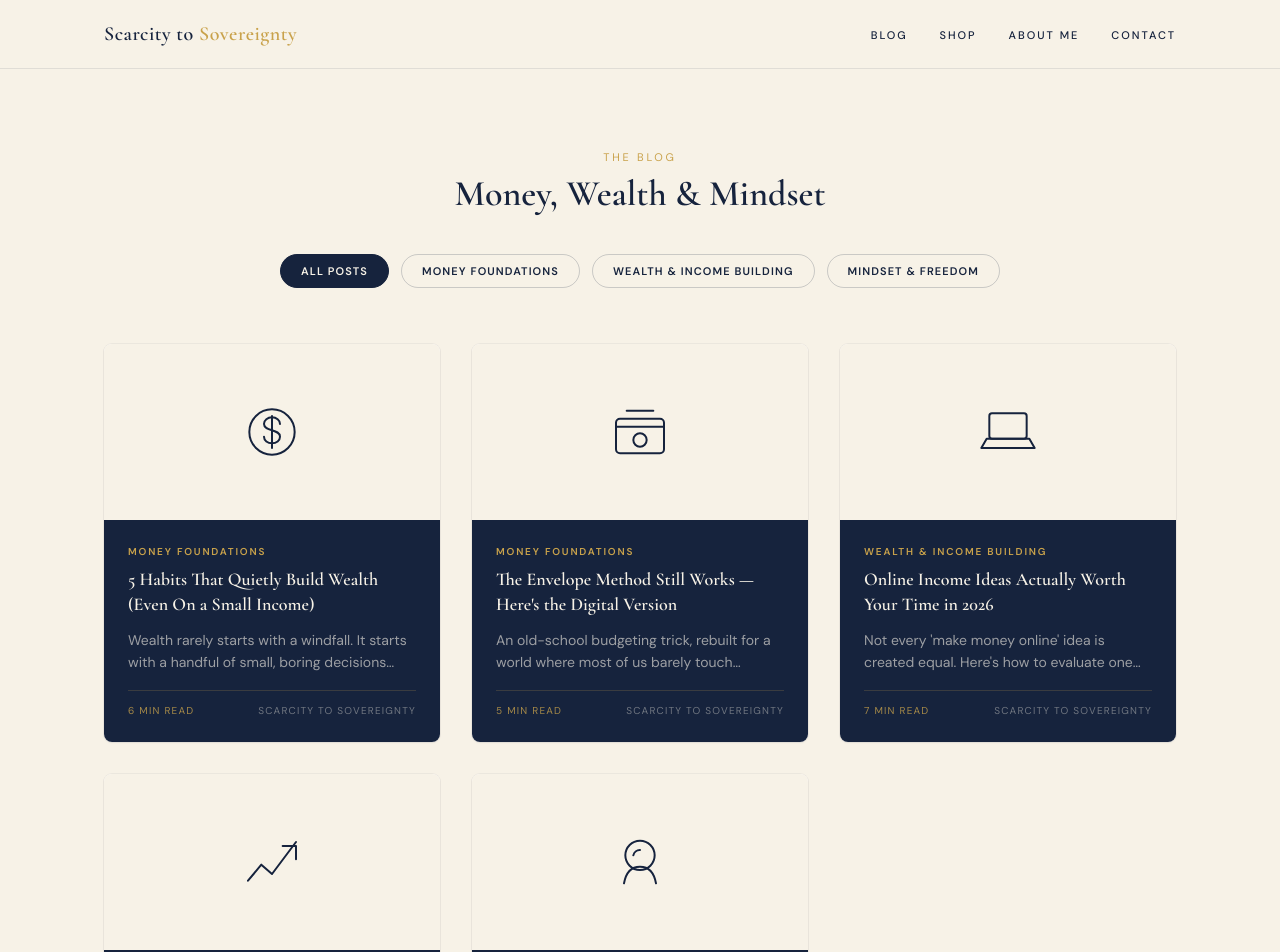
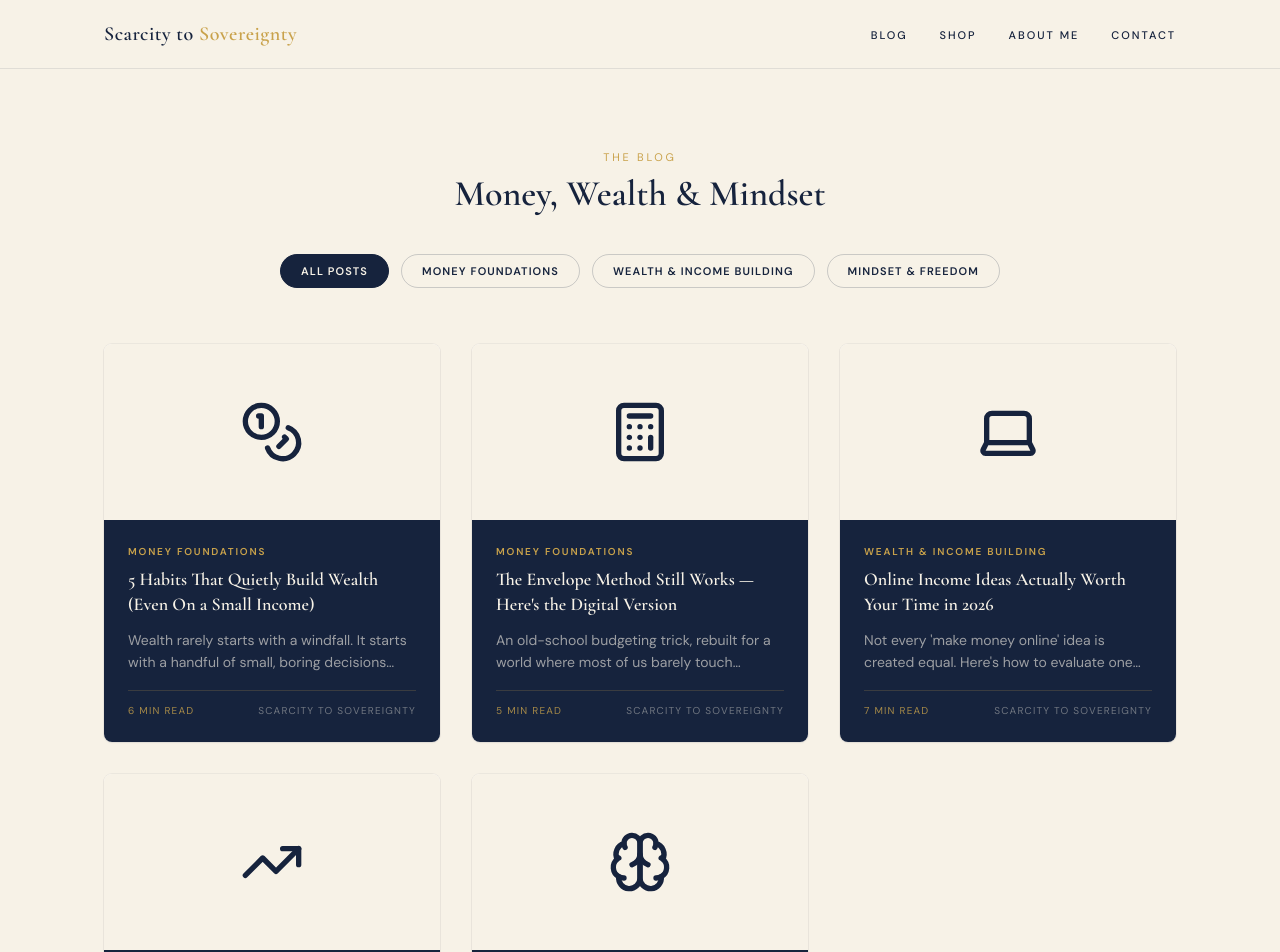
Before and after one commit to Ak-Lexzy1/Scarcity-to-Sovereignty-, a Next.js app: page /blog in a window 1280 px wide. Shown: the top 952 px of the page. Built offline with nearby package versions, Linux system fonts and the light colour scheme.

Commit message:
Refactor Icons component and update iconMap

```diff
--- a/src/components/Icons.tsx
+++ b/src/components/Icons.tsx
@@ -1,113 +1,169 @@
+import {
+  PiggyBank, Wallet, Coins, CreditCard, Banknote, TrendingUp, TrendingDown,
+  LineChart, BarChart3, PieChart, Landmark, Building2, Receipt, Calculator,
+  Target, Compass, Map, Milestone, Flag, Trophy, Award, Medal, Star,
+  Brain, Sparkles, Sunrise, Sun, Lightbulb, Eye, Heart, HeartHandshake,
+  Shield, ShieldCheck, Lock, Unlock, Key, Vault, Gem, Crown,
+  Rocket, Zap, Flame, Gauge, ArrowUpRight, ArrowUpCircle, TrendingUp as Growth,
+  Laptop, Smartphone, Globe, Wifi, Mail, Send, Briefcase, BriefcaseBusiness,
+  Users, UserCheck, Handshake, MessageCircle, Megaphone,
+  Home, Car, Plane, ShoppingBag, ShoppingCart, Tag, Percent,
+  Calendar, CalendarCheck, Clock, Hourglass, AlarmClock,
+  BookOpen, GraduationCap, PenTool, FileText, ClipboardList, ClipboardCheck,
+  CheckCircle2, CircleDollarSign, DollarSign, Infinity, Repeat, RefreshCw,
+  Layers, Building, Factory, Store, Package, Boxes,
+  Umbrella, LifeBuoy, Anchor, Mountain, TreePine, Leaf, Seedling,
+  Puzzle, Wrench, Settings, Cog, Filter, Search,
+  Smile, ThumbsUp, HandCoins, Landmark as Bank, Scale, Gavel,
+  AlertCircle, AlertTriangle, Info, HelpCircle, Ban, XCircle,
+  type LucideIcon,
+} from "lucide-react";
 import type { SVGProps } from "react";
-import type * as React from "react";
 
-type IconProps = SVGProps<SVGSVGElement>;
+export const iconMap: Record<string, LucideIcon> = {
+  // Money & wealth
+  budget: Calculator,
+  savings: PiggyBank,
+  wallet: Wallet,
+  coin: Coins,
+  cash: Banknote,
+  "credit-card": CreditCard,
+  income: CircleDollarSign,
+  money: DollarSign,
+  receipt: Receipt,
+  "hand-coins": HandCoins,
+  bank: Bank,
+  vault: Vault,
 
-const base = {
-  fill: "none",
-  strokeWidth: 1.5,
-  strokeLinecap: "round" as const,
-  strokeLinejoin: "round" as const,
+  // Growth & investing
+  growth: TrendingUp,
+  decline: TrendingDown,
+  chart: LineChart,
+  "bar-chart": BarChart3,
+  "pie-chart": PieChart,
+  invest: Landmark,
+  compound: Repeat,
+  scale: Scale,
+
+  // Mindset & wellbeing
+  mindset: Brain,
+  clarity: Sparkles,
+  awaken: Sunrise,
+  positivity: Sun,
+  idea: Lightbulb,
+  vision: Eye,
+  heart: Heart,
+  gratitude: HeartHandshake,
+  calm: Smile,
+
+  // Security & freedom
+  shield: Shield,
+  protected: ShieldCheck,
+  lock: Lock,
+  unlock: Unlock,
+  key: Key,
+  freedom: Unlock,
+  gem: Gem,
+  sovereignty: Crown,
+
+  // Ambition & progress
+  compass: Compass,
+  map: Map,
+  milestone: Milestone,
+  goal: Flag,
+  win: Trophy,
+  award: Award,
+  achievement: Medal,
+  star: Star,
+  rocket: Rocket,
+  energy: Zap,
+  motivation: Flame,
+  speed: Gauge,
+  rise: ArrowUpRight,
+  levelup: ArrowUpCircle,
+
+  // Work & income streams
+  laptop: Laptop,
+  mobile: Smartphone,
+  online: Globe,
+  connected: Wifi,
+  email: Mail,
+  outreach: Send,
+  job: Briefcase,
+  business: BriefcaseBusiness,
+  team: Users,
+  trusted: UserCheck,
+  deal: Handshake,
+  conversation: MessageCircle,
+  marketing: Megaphone,
+
+  // Lifestyle & spending
+  home: Home,
+  car: Car,
+  travel: Plane,
+  shopping: ShoppingBag,
+  cart: ShoppingCart,
+  discount: Tag,
+  percent: Percent,
+
+  // Time & planning
+  calendar: Calendar,
+  planned: CalendarCheck,
+  time: Clock,
+  waiting: Hourglass,
+  reminder: AlarmClock,
+
+  // Learning & documentation
+  book: BookOpen,
+  education: GraduationCap,
+  writing: PenTool,
+  document: FileText,
+  checklist: ClipboardList,
+  approved: ClipboardCheck,
+  done: CheckCircle2,
+  infinite: Infinity,
+  refresh: RefreshCw,
+
+  // Structure & systems
+  layers: Layers,
+  building: Building,
+  factory: Factory,
+  store: Store,
+  package: Package,
+  inventory: Boxes,
+
+  // Safety net & stability
+  umbrella: Umbrella,
+  lifeline: LifeBuoy,
+  anchor: Anchor,
+  mountain: Mountain,
+  tree: TreePine,
+  leaf: Leaf,
+  seedling: Seedling,
+
+  // Problem-solving
+  puzzle: Puzzle,
+  fix: Wrench,
+  settings: Settings,
+  system: Cog,
+  filter: Filter,
+  search: Search,
+
+  // Approval & warnings (for tips/mistakes posts)
+  thumbsup: ThumbsUp,
+  legal: Gavel,
+  warning: AlertTriangle,
+  alert: AlertCircle,
+  info: Info,
+  question: HelpCircle,
+  avoid: Ban,
+  wrong: XCircle,
 };
 
-export function IconBudget(props: IconProps) {
-  return (
-    <svg viewBox="0 0 48 48" {...base} {...props}>
-      <rect x="6" y="14" width="36" height="26" rx="3" />
-      <path d="M6 20h36" />
-      <circle cx="24" cy="30" r="5" />
-      <path d="M14 8h20" />
-    </svg>
-  );
+export function PostIcon({
+  name,
+  ...props
+}: { name: string } & SVGProps<SVGSVGElement>) {
+  const Icon = iconMap[name] ?? Compass;
+  return <Icon {...props} />;
 }
-
-export function IconGrowth(props: IconProps) {
-  return (
-    <svg viewBox="0 0 48 48" {...base} {...props}>
-      <path d="M6 38 16 26l8 7 18-24" />
-      <path d="M32 12h10v10" />
-    </svg>
-  );
-}
-
-export function IconCoin(props: IconProps) {
-  return (
-    <svg viewBox="0 0 48 48" {...base} {...props}>
-      <circle cx="24" cy="24" r="17" />
-      <path d="M24 12v24" />
-      <path d="M30 18c0-2.8-2.7-5-6-5s-6 2.2-6 5c0 6 12 3.5 12 9.5 0 2.8-2.7 5-6 5s-6-2.2-6-5" />
-    </svg>
-  );
-}
-
-export function IconMindset(props: IconProps) {
-  return (
-    <svg viewBox="0 0 48 48" {...base} {...props}>
-      <circle cx="24" cy="19" r="11" />
-      <path d="M12 40c1.5-8.5 6-12.5 12-12.5S34.5 31.5 36 40" />
-      <path d="M19 19a5 5 0 0 1 5-4" />
-    </svg>
-  );
-}
-
-export function IconLaptop(props: IconProps) {
-  return (
-    <svg viewBox="0 0 48 48" {...base} {...props}>
-      <rect x="10" y="10" width="28" height="19" rx="2" />
-      <path d="M4 36h40l-4-7H8Z" />
-    </svg>
-  );
-}
-
-export function IconCompass(props: IconProps) {
-  return (
-    <svg viewBox="0 0 48 48" {...base} {...props}>
-      <circle cx="24" cy="24" r="18" />
-      <path d="M29 19l-3 10-10 3 3-10z" />
-    </svg>
-  );
-}
-
-export function IconShield(props: IconProps) {
-  return (
-    <svg viewBox="0 0 48 48" {...base} {...props}>
-      <path d="M24 6l16 6v11c0 10-7 16.5-16 19-9-2.5-16-9-16-19V12z" />
-      <path d="M17 24l5 5 9-11" />
-    </svg>
-  );
-}
-
-export function IconKey(props: IconProps) {
-  return (
-    <svg viewBox="0 0 48 48" {...base} {...props}>
-      <circle cx="16" cy="24" r="9" />
-      <path d="M23 24h19M35 24v7M41 24v7" />
-    </svg>
-  );
-}
-
-export function IconLock(props: IconProps) {
-  return (
-    <svg viewBox="0 0 48 48" {...base} {...props}>
-      <rect x="10" y="22" width="28" height="18" rx="3" />
-      <path d="M16 22v-6a8 8 0 0 1 16 0v6" />
-    </svg>
-  );
-}
-
-export const iconMap: Record<string, React.ComponentType<IconProps>> = {
-  budget: IconBudget,
-  growth: IconGrowth,
-  coin: IconCoin,
-  mindset: IconMindset,
-  laptop: IconLaptop,
-  compass: IconCompass,
-  shield: IconShield,
-  key: IconKey,
-  lock: IconLock,
-};
-
-export function PostIcon({ name, ...props }: { name: string } & IconProps) {
-  const Icon = iconMap[name] ?? IconCompass;
-  return <Icon {...props} />;
-      }
```
